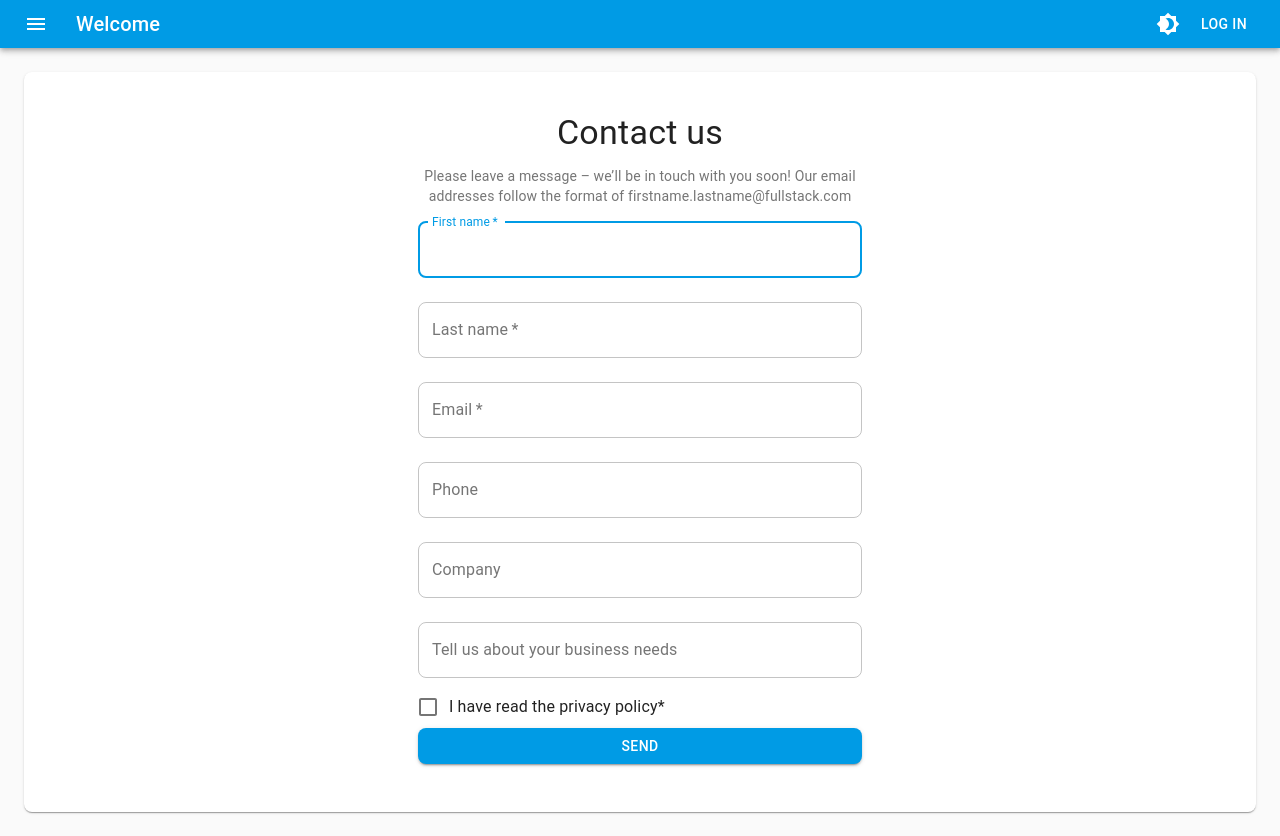
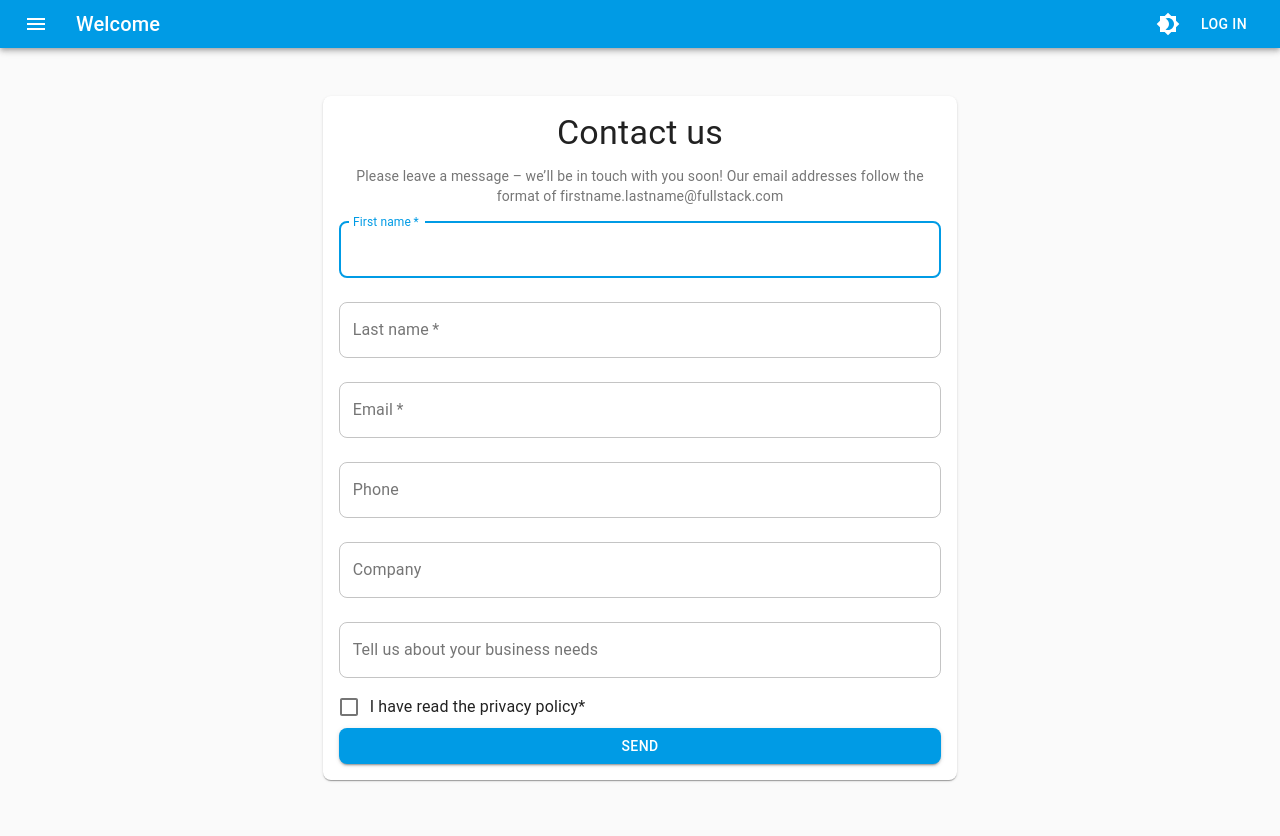
Before and after one commit to JonesTPG/fullstack-theme-base, a React (Create React App) app in the folder front-end/: page /contact-us in a window 1280 px wide. Built offline with nearby package versions, Linux system fonts and the light colour scheme; no server answers; what apollo-cache-persist, apollo-link-ws would draw is missing.

Commit message:
Added functionality and styling to ContactForm.

```diff
--- a/front-end/src/AppStyles.js
+++ b/front-end/src/AppStyles.js
@@ -4,14 +4,15 @@ export const mainTheme = createMuiTheme({
   palette: {
     primary: {
       main: '#009be5',
-      contrastText: '#fff'
+      contrastText: '#FFFFFF',
+      paper: '#009be5'
     },
     secondary: {
       main: '#15AA30',
-      contrastText: '#fff'
+      contrastText: '#FFFFFF'
     },
     background: {
-      contrastText: '#000'
+      contrastText: '#000000'
     }
   },
   typography: {
@@ -38,38 +39,16 @@ export const mainTheme = createMuiTheme({
 
 export const darkTheme = createMuiTheme({
   palette: {
-    common: {
-      black: 'rgba(0, 0, 0, 1)',
-      white: 'rgba(255, 255, 255, 1)'
-    },
-    background: {
-      paper: '#2A2A2A',
-      default: '#1A1A1A',
-      contrastText: '#FFFFFF'
-    },
+    type: 'dark',
     primary: {
-      light: '#47A8E9',
       main: '#3C88C6',
-      dark: '#2D578E',
-      contrastText: '#FFFFFF'
+      paper: '#424242'
     },
     secondary: {
-      light: '#E98847',
-      main: '#C67A3C',
-      dark: '#8E642D',
-      contrastText: '#FFFFFF'
+      main: '#C67A3C'
     },
     error: {
-      light: '#E49CAD',
-      main: '#CF6679',
-      dark: '#B75463',
-      contrastText: '#000000'
-    },
-    text: {
-      primary: 'rgba(255, 255, 255, 1)',
-      secondary: 'rgba(201, 201, 201, 1)',
-      disabled: 'rgba(155, 155, 155, 1)',
-      hint: 'rgba(201, 201, 201, 1)'
+      main: '#D6405B'
     }
   }
 });
--- a/front-end/src/components/contact/ContactForm.jsx
+++ b/front-end/src/components/contact/ContactForm.jsx
@@ -3,29 +3,62 @@ import Typography from '@material-ui/core/Typography';
 import TextField from '@material-ui/core/TextField';
 import FormControlLabel from '@material-ui/core/FormControlLabel';
 import Checkbox from '@material-ui/core/Checkbox';
-import Container from '@material-ui/core/Container';
 import { makeStyles } from '@material-ui/core/styles';
-import Card from '@material-ui/core/Card';
-import CardContent from '@material-ui/core/CardContent';
+import Grid from '@material-ui/core/Grid';
 
 import Button from '@material-ui/core/Button';
+import useField from '../../hooks/input';
+import Paper from '@material-ui/core/Paper';
+import Container from '@material-ui/core/Container';
 
 const useStyles = makeStyles(theme => ({
   heroContent: {
-    padding: theme.spacing(3, 0, 3)
+    padding: theme.spacing(3, 0, 3),
+    alignItems: 'center'
+  },
+  paper: {
+    padding: theme.spacing(2)
   }
 }));
 
 const ContactForm = () => {
   const classes = useStyles();
+  const fName = useField('text');
+  const lName = useField('text');
+  const phone = useField('number');
+  const email = useField('email');
+  const company = useField('text');
+  const message = useField('text');
+
+  const handleSubmit = event => {
+    event.preventDefault();
+    if (!event.target.checkBox.checked) {
+      console.log('Must accept the privacy policy');
+      return null;
+    }
+    const info = {
+      firstName: fName.value,
+      lastName: lName.value,
+      phonenumber: phone.value,
+      email: email.value,
+      company: company.value,
+      message: message.value
+    };
+    console.log('Information', info);
+    fName.resetState();
+    lName.resetState();
+    phone.resetState();
+    email.resetState();
+    message.resetState();
+  };
 
   return (
     <React.Fragment>
-      <Card>
-        <CardContent>
-          <Container maxWidth="xs" className={classes.heroContent}>
-            <div className={classes.paper}>
-              <form className={classes.form} noValidate>
+      <Container component="main" maxWidth="md" className={classes.heroContent}>
+        <Grid container justify="center" spacing={2}>
+          <Grid item xs={8} sm={8} md={8}>
+            <Paper className={classes.paper}>
+              <form onSubmit={handleSubmit}>
                 <Typography
                   component="h1"
                   variant="h4"
@@ -56,6 +89,7 @@ const ContactForm = () => {
                   name="firstName"
                   autoComplete="firstName"
                   autoFocus
+                  {...fName.inputprops()}
                 />
                 <TextField
                   required
@@ -66,6 +100,7 @@ const ContactForm = () => {
                   name="lastName"
                   label="Last name"
                   id="lastName"
+                  {...lName.inputprops()}
                 />
                 <TextField
                   required
@@ -76,6 +111,7 @@ const ContactForm = () => {
                   name="email"
                   label="Email"
                   id="email"
+                  {...email.inputprops()}
                 />
                 <TextField
                   data-cy="phone"
@@ -85,6 +121,7 @@ const ContactForm = () => {
                   name="phone"
                   label="Phone"
                   id="phone"
+                  {...phone.inputprops()}
                 />
                 <TextField
                   data-cy="company"
@@ -94,6 +131,7 @@ const ContactForm = () => {
                   name="company"
                   label="Company"
                   id="company"
+                  {...company.inputprops()}
                 />
                 <TextField
                   data-cy="message"
@@ -104,6 +142,7 @@ const ContactForm = () => {
                   multiline
                   fullWidth
                   variant="outlined"
+                  {...message.inputprops()}
                 />
                 <FormControlLabel
                   control={
@@ -117,18 +156,18 @@ const ContactForm = () => {
                 />
                 <Button
                   data-cy="send"
-                  fullWidth
                   type="submit"
                   variant="contained"
+                  fullWidth
                   color="primary"
                 >
                   Send
                 </Button>
               </form>
-            </div>
-          </Container>
-        </CardContent>
-      </Card>
+            </Paper>
+          </Grid>
+        </Grid>
+      </Container>
     </React.Fragment>
   );
 };
--- a/front-end/src/components/main/Main.jsx
+++ b/front-end/src/components/main/Main.jsx
@@ -45,6 +45,7 @@ const useStyles = makeStyles(theme => ({
     flexGrow: 1
   },
   appBar: {
+    backgroundColor: theme.palette.primary.paper,
     transition: theme.transitions.create(['margin', 'width'], {
       easing: theme.transitions.easing.sharp,
       duration: theme.transitions.duration.leavingScreen
@@ -73,10 +74,10 @@ const useStyles = makeStyles(theme => ({
   },
   drawerPaper: {
     width: drawerWidth,
-    backgroundColor: theme.palette.background.default
+    backgroundColor: theme.palette.primary.paper
   },
   drawerHeader: {
-    backgroundColor: theme.palette.primary.main,
+    backgroundColor: theme.palette.primary.paper,
     display: 'flex',
     alignItems: 'center',
     padding: theme.spacing(0, 1),
```
